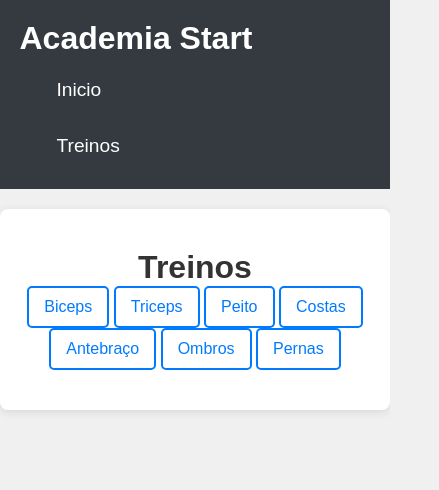
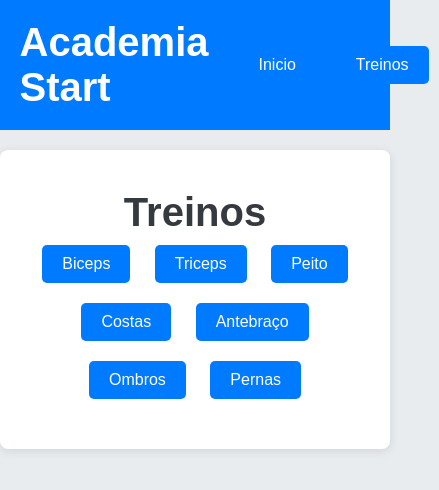
Before and after one commit to SixSx2/Start, a plain HTML site: page index.html in a window 390 px wide. Both pictures are taken after a click on the button "Treinos". Shown: the whole page, 439 px wide, since content can reach past the window. Drawn offline with Linux system fonts and the light colour scheme.

Commit message:
Add files via upload

```diff
--- a/estilo.css
+++ b/estilo.css
@@ -7,13 +7,13 @@
 
 body {
   font-family: 'Arial', sans-serif;
-  background-color: #f0f0f0;
-  color: #333;
+  background-color: #e9ecef; /* Cor de fundo clara e neutra */
+  color: #343a40; /* Cor do texto principal */
 }
 
 /* Estilo do cabeçalho */
 header {
-  background-color: #343a40;
+  background-color: #007bff; /* Cor de fundo vibrante para o cabeçalho */
   color: white;
   padding: 20px 0;
 }
@@ -31,38 +31,44 @@ h1 {
   font-size: 2.5em;
 }
 
+/* Estilo da navegação */
 nav ul {
   list-style: none;
   display: flex;
 }
 
-nav button {
-  background-color: transparent;
-  color: white;
-  border: 2px solid transparent;
+nav button,
+.botao button,
+.treino button {
+  background-color: #007bff; /* Cor de fundo azul para os botões */
+  color: #ffffff; /* Texto branco */
+  border: none;
   border-radius: 5px;
-  font-size: 1.2em;
-  margin-left: 20px;
+  font-size: 1em;
+  margin: 10px;
   cursor: pointer;
-  padding: 10px 15px;
-  transition: all 0.3s;
+  padding: 10px 20px;
+  transition: background-color 0.3s, transform 0.2s;
 }
 
-nav button:hover {
-  background-color: #007bff;
-  border: 2px solid #007bff;
+nav button:hover,
+.botao button:hover,
+.treino button:hover {
+  background-color: #0056b3; /* Azul escuro ao passar o mouse */
+  transform: translateY(-2px);
 }
 
 /* Estilo da seção inicial */
 .inicio-section {
   padding: 40px 20px;
   text-align: center;
-  background-color: white;
+  background-color: #ffffff; /* Cor de fundo branca para a seção inicial */
   box-shadow: 0 2px 10px rgba(0, 0, 0, 0.1);
   margin: 20px auto;
   border-radius: 8px;
 }
 
+/* Estilo dos conteúdos */
 .conteudo {
   display: none;
 }
@@ -82,33 +88,11 @@ nav button:hover {
   box-shadow: 0 2px 10px rgba(0, 0, 0, 0.2);
 }
 
-/* Estilo dos botões de treino */
-.botao {
-  margin: 20px 0;
-}
-
-.botao button {
-  background-color: transparent;
-  color: #007bff;
-  border: 2px solid #007bff;
-  padding: 10px 15px;
-  border-radius: 5px;
-  cursor: pointer;
-  font-size: 1em;
-  transition: background-color 0.3s, color 0.3s, transform 0.2s;
-}
-
-.botao button:hover {
-  background-color: #007bff;
-  color: white;
-  transform: translateY(-2px);
-}
-
 /* Estilo dos títulos */
 h2 {
   margin: 15px 0;
   font-size: 1.8em;
-  color: #007BFF;
+  color: #32b2bb; /* Cor vibrante para os títulos */
 }
 
 /* Estilo dos parágrafos */
@@ -127,29 +111,3 @@ ul {
 section {
   margin-bottom: 40px;
 }
-
-/* Estilo para dispositivos móveis */
-@media (max-width: 768px) {
-  .container {
-      flex-direction: column;
-      align-items: flex-start;
-  }
-
-  nav ul {
-      flex-direction: column;
-      align-items: flex-start;
-  }
-
-  nav button {
-      margin-left: 0;
-      margin-top: 10px;
-  }
-
-  h1 {
-      font-size: 2em;
-  }
-
-  h2 {
-      font-size: 1.5em;
-  }
-}
--- a/index.html
+++ b/index.html
@@ -31,9 +31,9 @@
             <button onclick="mostrarConteudo('Triceps')">Triceps</button>
             <button onclick="mostrarConteudo('Peito')">Peito</button>
             <button onclick="mostrarConteudo('Costas')">Costas</button>
-            <button id="meuBotao" >Antebraço</button> <!--quando a função estiver pronta tirar o id e colocar onclick="mostrarconteudo"()-->
-            <button id="meuBotao3" >Ombros</button>
-            <button id="meuBotao2" >Pernas</button>
+            <button id="meuBotao">Antebraço</button> <!--quando a função estiver pronta tirar o id e colocar onclick="mostrarconteudo"()-->
+            <button id="meuBotao2">Ombros</button>
+            <button onclick="mostrarConteudo('Pernas')">Pernas</button>
 
         </div>
 
@@ -195,6 +195,43 @@
                 <img src="videos/Puxada com barra no pulley.webp" alt="">
             </div>
         </div>
+        <div id="Pernas" class="conteudo">
+            <div class="imagem">
+                <h2>Agachamento</h2>
+                <p>O agachamento é considerado um movimento completo, isso porque além de trabalhar a coxa, trabalha também a parte posterior da perna, glúteos e panturrilha, sendo, então considerado um ótimo exercício para fortalecer as pernas. </p>
+                <p>É importante que a pessoa tenha orientação do profissional de educação física para que sejam evitadas lesões. Assim, é recomendado que a pessoa posicione os pés na largura do quadril e agache como se fosse sentar em uma cadeira.</p>
+                <p>O agachamento pode ser feito com uma barra apoiada no trapézio e nos ombros ou com halteres na frente do corpo, devendo ser feito de acordo com a orientação do instrutor.</p>
+                <img src="videos/Agachamento.webp" alt="">
+
+                    <h2>Extensora</h2>
+                    <p>A cadeira extensora é um ótimo exercício para trabalhar o músculo da parte da frente da coxa, chamado de quadríceps. Para isso, a pessoa deve ajustar o encosto do equipamento, de forma que o fundo das costas estejam bem apoiados e que o joelho não ultrapasse a linha dos pés.</p>
+                    <img src="videos/Extensora.webp" alt="">
+
+                    <h2>Leg press</h2>
+                    <p>O leg press é também uma opção de exercício que ajuda a trabalhar os músculos da coxa, podendo ser feito em um equipamento que permite a flexão das pernas em 45º ou 90º, devendo o profissional de educação física indicar qual o equipamento de acordo com o objetivo do treino.</p>
+                    <p>Esse exercício é bastante completo, pois permite trabalhar não só a parte da frente da coxa, mas também a parte posterior e dos glúteos. Par fazer esse exercício, deve regular o banco e ajustar os pés na plataforma e, em seguida, empurrar, voltando lentamente à posição inicial e repetindo esse exercício 10 a 12 vezes ou de acordo com a orientação do profissional de educação física.</p>
+                    <img src="videos/Leg press.webp" alt="">
+
+                    <h2>Stiff</h2>
+                    <p>O stiff é um ótimo exercício para posterior de perna, pois trabalha todos os músculos da parte posterior, incluindo os glúteos. Esse exercício pode ser feito utilizando uma barra ou halteres e, para isso, deve segurar a carga na frente do corpo, mais ou menos na altura do quadril, e depois descê-la em direção aos pés lentamente, tendo atenção às costas que devem ser mantidas alinhadas para evitar compensação.</p>
+                    <img src="videos/Stiff.webp" alt="">
+
+                    <h2> Elevação do quadril</h2>
+                    <p>A elevação de quadril é um dos exercícios que podem ser indicados para trabalhar os glúteos, podendo ser feito apenas com o peso corporal ou utilizando o peso. No caso de fazer apenas com o peso, a pessoa deve deitar no chão, com a barriga para cima e joelhos dobrados e levantar o quadril ao mesmo tempo que contrai os glúteos. Em seguida abaixar o quadril, evitando que toque no chão, e voltar a repetir o movimento.</p>
+                    <img src="videos/Elevação do quadril.webp" alt="">
+
+                    <h2>Coice</h2>
+                    <p>O "coice" é outro exercício que trabalha principalmente os glúteos, no entanto também é capaz de ativar os músculos localizados na parte posterior da perna. Para fazer esse exercício a pessoa deve ficar na posição de quatro apoios e, com a perna dobrada ou estendida, elevar até a altura do quadril, ao mesmo tempo que faz a contração do glúteo. Após elevar, deve controlar a descida da perna até a posição original e depois voltar a realizar o mesmo movimento.</p>
+                    <img src="videos/Coice.webp" alt="">
+
+                    <h2>Exercício para panturrilha</h2>
+                    <p>O exercício isolado para panturrilha é normalmente feito no final do treino, isso porque todos os outros exercícios realizados durante o treino também trabalham esse músculo.</p>
+                    <img src="videos/Exercício para panturrilha.webp" alt="">
+
+
+                </p>
+            </div>
+        </div>
     </section>
     </div>
     <script src="java.js"></script>
```
